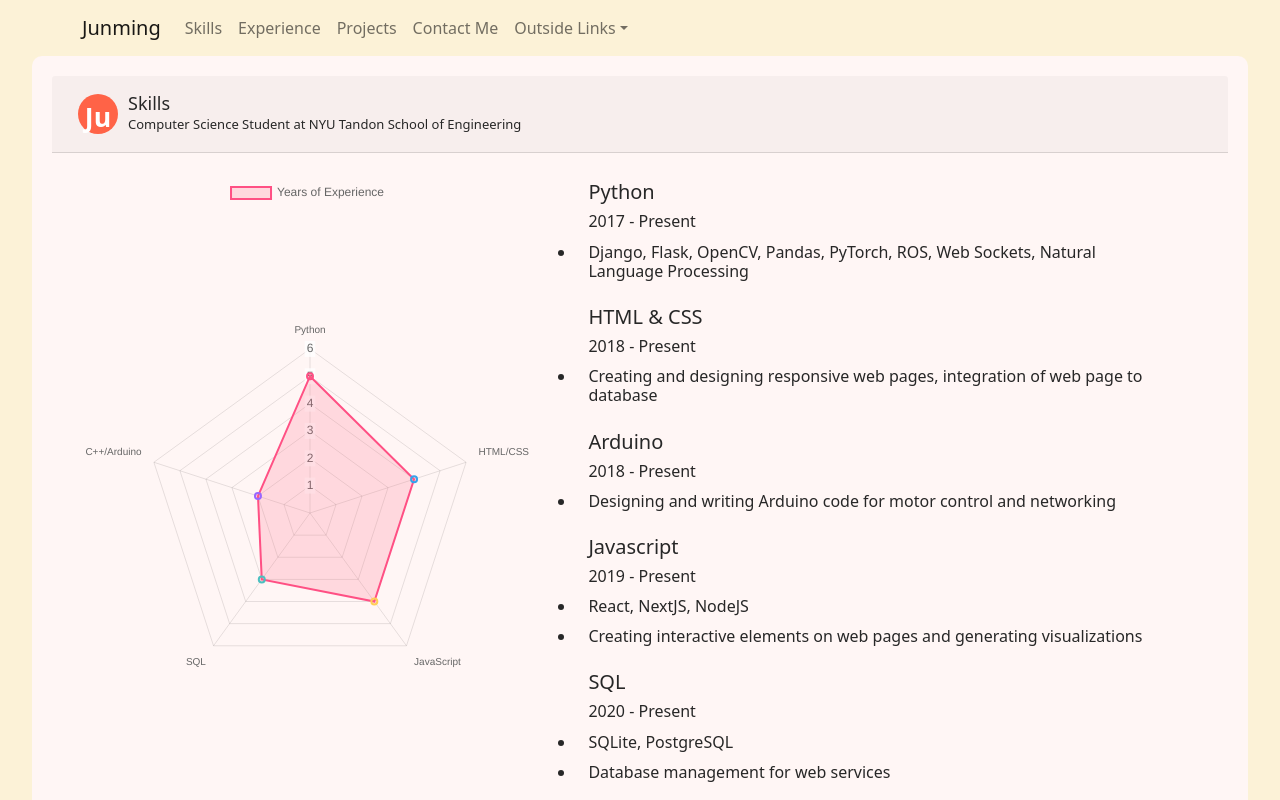
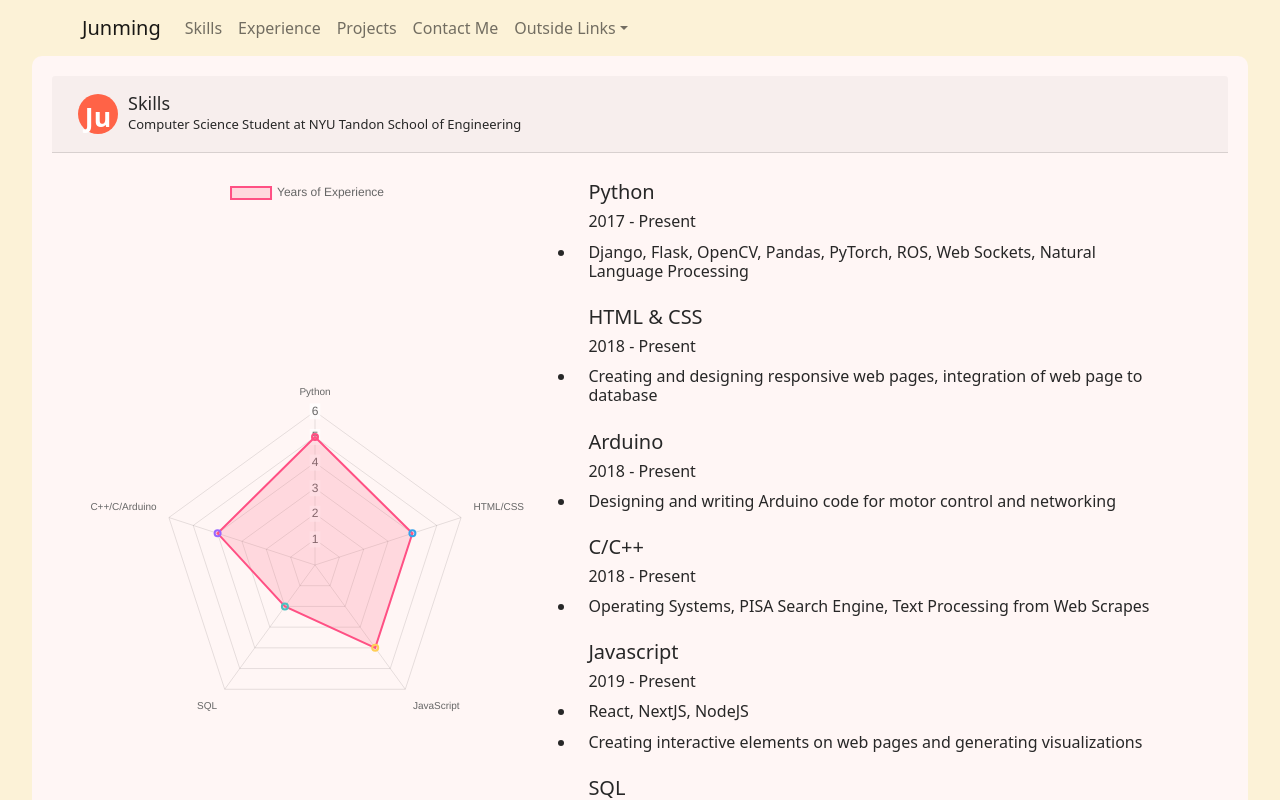
Before and after one commit to Junming-Qiu/ReactSite, a Next.js app: page /skills in a window 1280 px wide. Shown: the top 800 px of the page. Built offline with nearby package versions, Linux system fonts and the light colour scheme.

Commit message:
edited chart

```diff
--- a/pages/skills.js
+++ b/pages/skills.js
@@ -4,10 +4,10 @@ import SkillsInfo from '../public/skills.json';
 import NextButton from '../components/nextButton.js';
 
 var data = {
-        labels: ['Python', 'HTML/CSS', 'JavaScript', 'SQL', 'C++/Arduino'],
+        labels: ['Python', 'HTML/CSS', 'JavaScript', 'SQL', 'C++/C/Arduino'],
         datasets: [{
             label: 'Years of Experience',
-            data: [5, 4, 4, 3, 2],
+            data: [5, 4, 4, 2, 4],
             backgroundColor: [
                 'rgba(255, 99, 132, 0.2)',
             ],
--- a/public/skills.json
+++ b/public/skills.json
@@ -24,6 +24,14 @@
     },
 
     {
+        "name" : "C/C++",
+        "where" : "",
+        "desc" : ["Operating Systems, PISA Search Engine, Text Processing from Web Scrapes"],
+        "when" : "2018 - Present",
+        "links" : []
+    },
+
+    {
         "name" : "Javascript",
         "where" : "",
         "desc" : [
```
